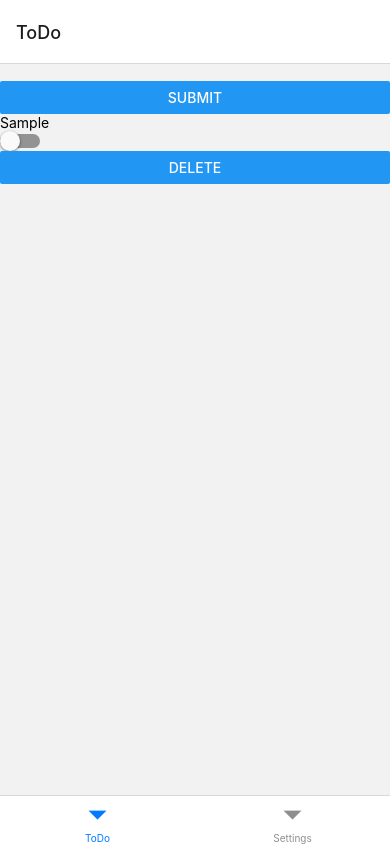
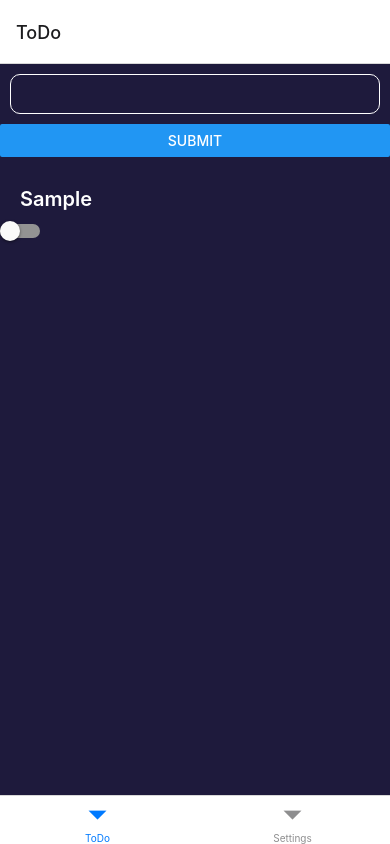
Before and after one commit to ToniFilip/React-Native-Task, a React Native app in the folder my-app/: screen /ToDo in a window 390 px wide. Both pictures are taken after typing "Sample" into the empty fields and a click on the button "SUBMIT". Built offline with nearby package versions, Linux system fonts and the light colour scheme.

Commit message:
small changes

```diff
--- a/my-app/App.js
+++ b/my-app/App.js
@@ -1,24 +1,22 @@
 import { createBottomTabNavigator } from "@react-navigation/bottom-tabs";
 import { StatusBar } from "expo-status-bar";
 import { StyleSheet, Text, View } from "react-native";
-import { NavigationContainer } from "@react-navigation/native";
+import { DefaultTheme, NavigationContainer } from "@react-navigation/native";
 import Settings from "./pages/Settings";
 import ToDoPage from "./pages/ToDoPage";
 
 const Tab = createBottomTabNavigator();
-
-const styles = StyleSheet.create({
-  container: {
-    flex: 1,
-    backgroundColor: "#fff",
-    alignItems: "center",
-    justifyContent: "center",
+const MyTheme = {
+  ...DefaultTheme,
+  colors: {
+    ...DefaultTheme.colors,
+    background: "#1E1A3C",
   },
-});
+};
 
 export default function App() {
   return (
-    <NavigationContainer>
+    <NavigationContainer theme={MyTheme}>
       <Tab.Navigator>
         <Tab.Screen name="ToDo" component={ToDoPage} />
         <Tab.Screen name="Settings" component={Settings} />
--- a/my-app/package.json
+++ b/my-app/package.json
@@ -9,6 +9,7 @@
     "web": "expo start --web"
   },
   "dependencies": {
+    "@expo/vector-icons": "^13.0.0",
     "@react-native-community/checkbox": "^0.5.14",
     "@react-native-material/core": "^1.3.7",
     "@react-navigation/bottom-tabs": "^6.5.4",
@@ -17,7 +18,8 @@
     "expo-status-bar": "~1.4.2",
     "react": "18.1.0",
     "react-native": "0.70.5",
-    "react-native-check-box": "^2.1.7"
+    "react-native-check-box": "^2.1.7",
+    "react-native-textarea": "^1.0.4"
   },
   "devDependencies": {
     "@babel/core": "^7.12.9"
--- a/my-app/pages/Settings.js
+++ b/my-app/pages/Settings.js
@@ -1,18 +1,10 @@
 import { StyleSheet, View, Text, Switch } from "react-native";
 import React, { useState } from "react";
-
-const styles = StyleSheet.create({
-  container: {
-    flex: 1,
-    backgroundColor: "#fff",
-    alignItems: "center",
-    justifyContent: "center",
-  },
-});
+import { styles } from "../styles";
 
 const TextSwitch = ({ isEnabled, setIsEnabled, text }) => (
-  <View>
-    <Text>{text}</Text>
+  <View style={styles.container}>
+    <Text style={styles.heading}>{text}</Text>
     <Switch onValueChange={setIsEnabled} value={isEnabled} />
   </View>
 );
@@ -26,7 +18,7 @@ export default function Settings() {
     setSwitch((previousState) => !previousState);
 
   return (
-    <View>
+    <View style={styles.container}>
       <TextSwitch
         isEnabled={isSMSEnabled}
         setIsEnabled={() => toggleSwitch(setIsSMSEnabled)}
--- /dev/null
+++ b/my-app/pages/ToDo.js
@@ -0,0 +1,16 @@
+import { useState } from "react";
+import { View, Text, Switch } from "react-native";
+import { styles, stylesText } from "../styles";
+
+export const ToDo = ({ text }) => {
+  const [isEnabled, setIsEnabled] = useState(false);
+  return (
+    <View style={styles.container}>
+      <Text style={styles.heading}>{text}</Text>
+      <Switch
+        onValueChange={() => setIsEnabled((previousState) => !previousState)}
+        value={isEnabled}
+      />
+    </View>
+  );
+};
--- a/my-app/pages/ToDoPage.js
+++ b/my-app/pages/ToDoPage.js
@@ -1,3 +1,4 @@
+import { Box } from "@react-native-material/core";
 import { useEffect, useState } from "react";
 import {
   StyleSheet,
@@ -8,27 +9,8 @@ import {
   Button,
   TextInput,
 } from "react-native";
-
-const styles = StyleSheet.create({
-  toDo: {
-    flexDirection: "row",
-    display: "flex",
-  },
-});
-
-const ToDo = ({ text }) => {
-  const [isEnabled, setIsEnabled] = useState(false);
-  return (
-    <View>
-      <Text>{text}</Text>
-      <Switch
-        onValueChange={() => setIsEnabled((previousState) => !previousState)}
-        value={isEnabled}
-      />
-      <Button title="Delete" />
-    </View>
-  );
-};
+import { styles, stylesText } from "../styles";
+import { ToDo } from "./ToDo";
 
 export default function ToDoPage() {
   const [text, setText] = useState("");
@@ -39,7 +21,7 @@ export default function ToDoPage() {
   }, [toDoList]);
   return (
     <ScrollView>
-      <TextInput onChangeText={setText} value={text} />
+      <TextInput style={stylesText.input} onChangeText={setText} value={text} />
       <Button
         title="Submit"
         onPress={() => {
--- /dev/null
+++ b/my-app/styles.js
@@ -0,0 +1,28 @@
+import { StyleSheet, Text, View } from "react-native";
+
+export const styles = StyleSheet.create({
+  container: {
+    flex: 1,
+    backgroundColor: "#1E1A3C",
+  },
+  heading: {
+    color: "#fff",
+    fontSize: 20,
+    fontWeight: "600",
+    marginTop: 30,
+    marginBottom: 10,
+    marginLeft: 20,
+  },
+});
+
+export const stylesText = StyleSheet.create({
+  input: {
+    height: 40,
+    margin: 10,
+    color: "white",
+    borderWidth: 1,
+    borderColor: "white",
+    borderRadius: 10,
+    padding: 10,
+  },
+});
```
Also changed, not shown: 1 other file (tests, documents, lock files or other folders).
